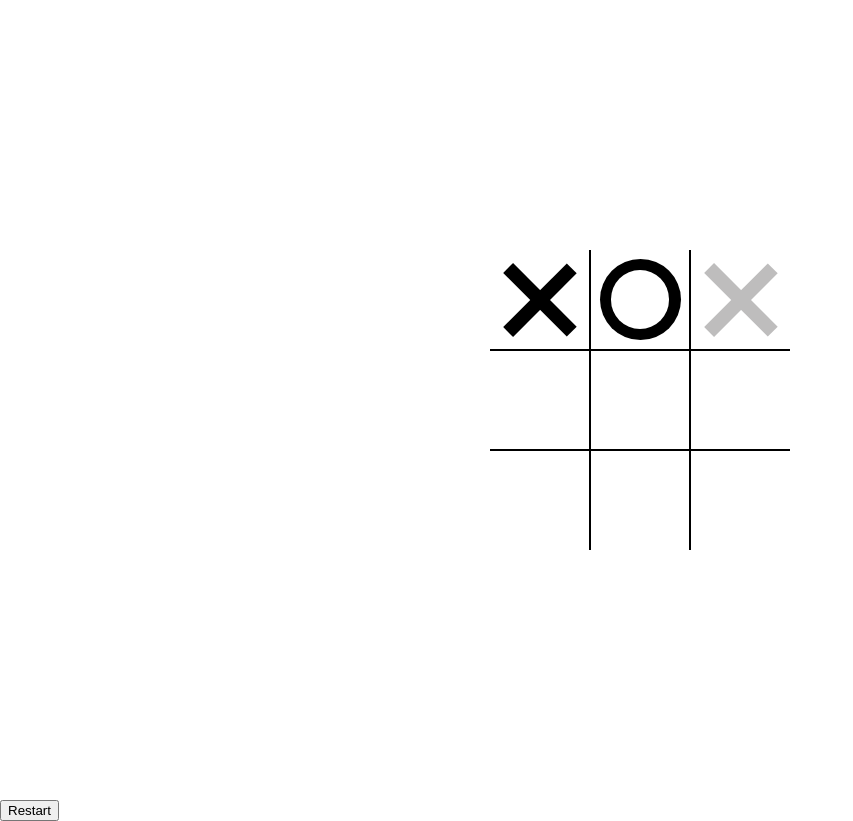
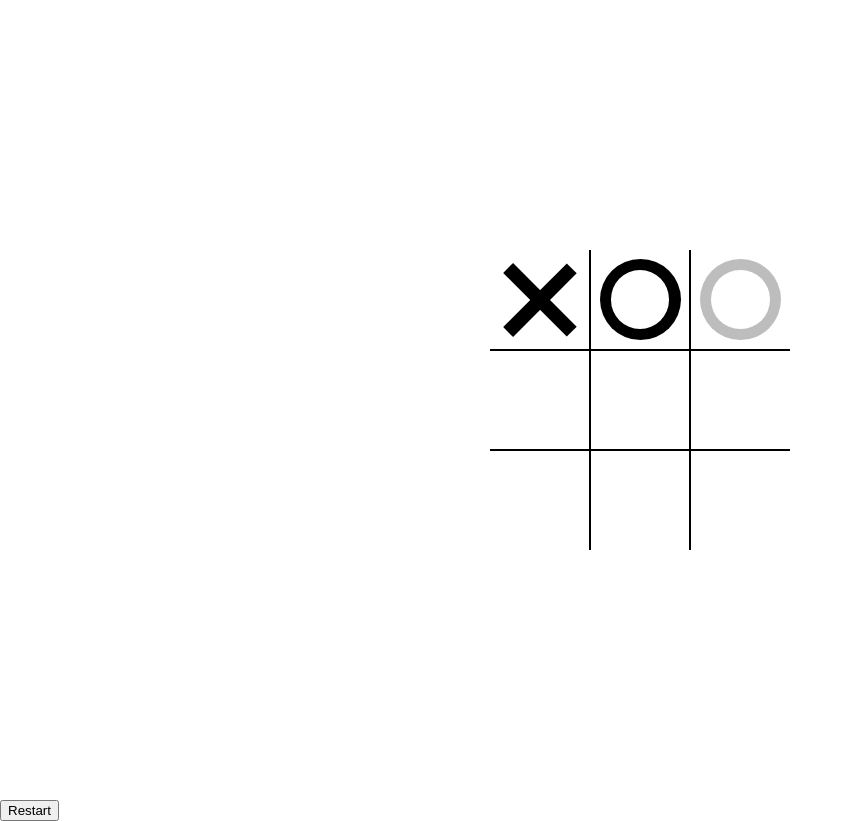
Before and after one commit to SalamanderCtesiphon/Project-Tic-Tac-Toe, a plain HTML site: page index.html in a window 1280 px wide. In both pictures the pointer is over the element 740 px from the left and 300 px from the top of the page. Shown: the whole page, without its empty margins (0-853 px from the left). Drawn offline with Linux system fonts and the light colour scheme.

Commit message:
added a circle hover effect

```diff
--- a/index.html
+++ b/index.html
@@ -9,7 +9,7 @@
     <title>Tic-Tac-Toe</title>
 </head>
 <body>
-    <div class="board x" id="board">
+    <div class="board circle" id="board">
         <div class="cell x" data-cell id="cell-0"></div>
         <div class="cell circle" data-cell id="cell-1"></div>
         <div class="cell" data-cell id="cell-2"></div>
--- a/style.css
+++ b/style.css
@@ -60,13 +60,16 @@ body {
 }
 
 .cell.x::before,
-.cell.x::after {
+.cell.x::after,
+.cell.circle::before,
+.cell.circle::after {
     background-color: black;
 }
 
-
 .board.x .cell:not(.x):not(.circle):hover::before,
-.board.x .cell:not(.x):not(.circle):hover::after {
+.board.x .cell:not(.x):not(.circle):hover::after,
+.board.circle .cell:not(.x):not(.circle):hover::before,
+.board.circle .cell:not(.x):not(.circle):hover::after {
     background-color: #bebdbd;
 }
 
@@ -92,19 +95,22 @@ body {
 }
 
 .cell.circle::before,
-.cell.circle::after {
+.cell.circle::after,
+.board.circle .cell:not(.x):not(.circle):hover::before,
+.board.circle .cell:not(.x):not(.circle):hover::after {
     content: '';
     border-radius: 50%;
     position: absolute;
 }
 
-.cell.circle::before {
+.cell.circle::before,
+.board.circle .cell:not(.x):not(.circle):hover::before {
     width: calc(var(--mark-size) * .9);
     height: calc(var(--mark-size) * .9);
-    background-color: black;
 }
 
-.cell.circle::after{
+.cell.circle::after,
+.board.circle .cell:not(.x):not(.circle):hover::after {
     width: calc(var(--mark-size) * .65);
     height: calc(var(--mark-size) * .65);
     background-color: white;
```
